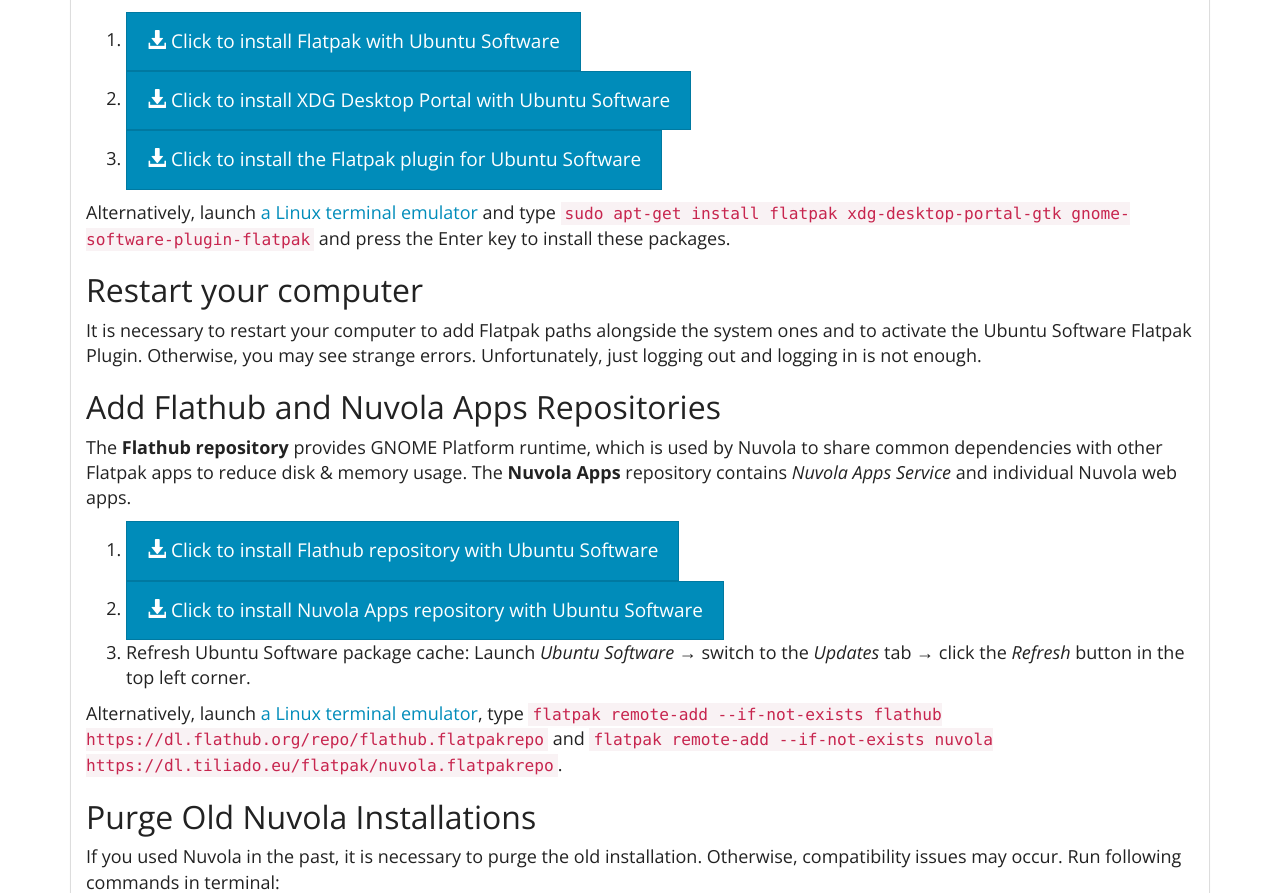
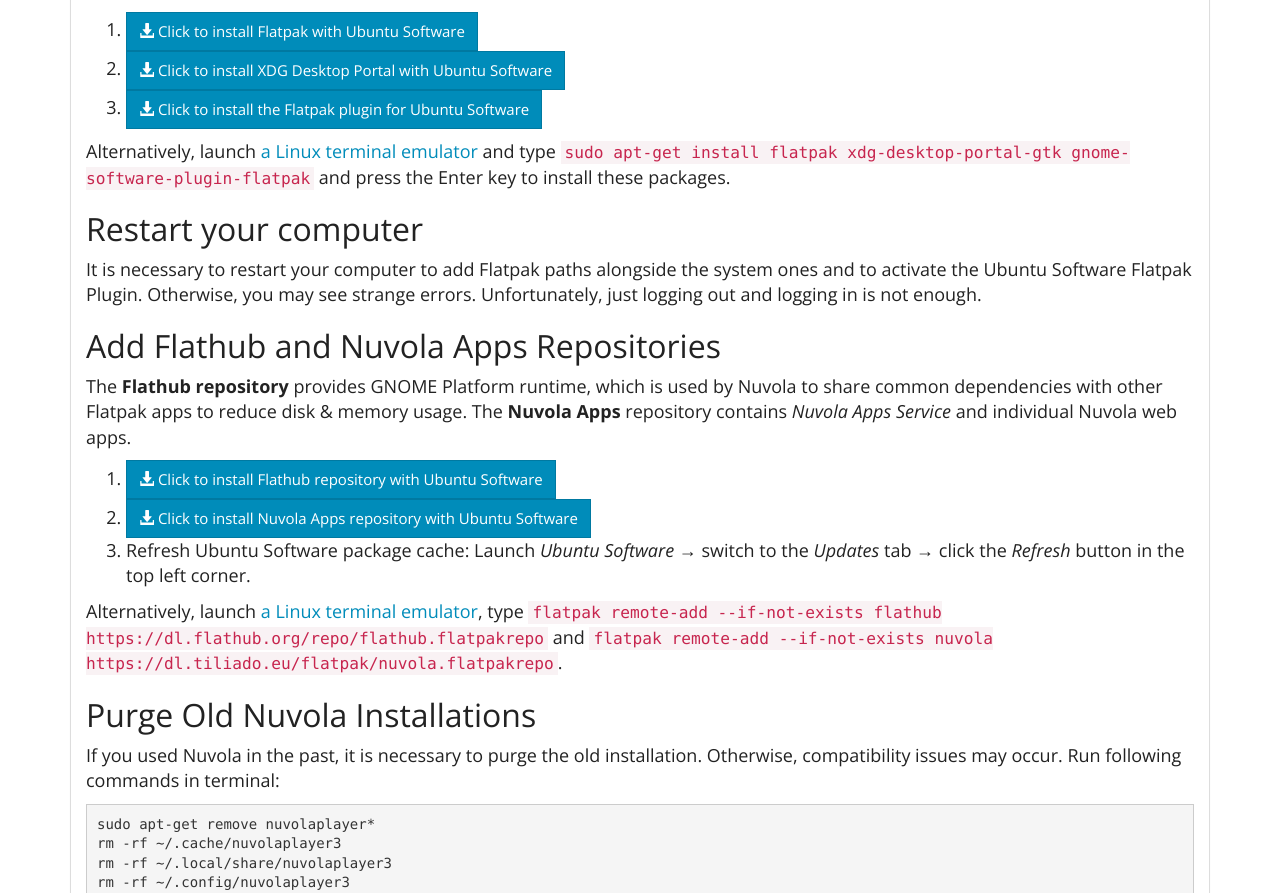
Before and after one commit to tiliado/nuvola.tiliado.eu, a Python web app: template templates/nuvola_ubuntu_artful.html in a window 1280 px wide. Shown: the part 330-1223 px from the top of the page. Run offline with Jinja, Linux system fonts and the light colour scheme; the template is opened without the code that fills it, so the values that code supplies are empty.

Commit message:
artful: use normal-size buttons
Signed-off-by: Jiří Janoušek <janousek.jiri@gmail.com>

```diff
--- a/templates/nuvola_ubuntu_artful.html
+++ b/templates/nuvola_ubuntu_artful.html
@@ -12,19 +12,19 @@
   </p>
   <ol>
     <li>
-      <a class="btn btn-primary btn-lg" href="apt:flatpak">
+      <a class="btn btn-primary" href="apt:flatpak">
         <span class="glyphicon glyphicon-download-alt" aria-hidden="true"></span>
         Click to install Flatpak with Ubuntu Software
       </a>
     </li>
     <li>
-      <a class="btn btn-primary btn-lg" href="apt:xdg-desktop-portal-gtk">
+      <a class="btn btn-primary" href="apt:xdg-desktop-portal-gtk">
         <span class="glyphicon glyphicon-download-alt" aria-hidden="true"></span>
         Click to install XDG Desktop Portal with Ubuntu Software
       </a>
     </li>
     <li>
-      <a class="btn btn-primary btn-lg" href="apt:gnome-software-plugin-flatpak">
+      <a class="btn btn-primary" href="apt:gnome-software-plugin-flatpak">
         <span class="glyphicon glyphicon-download-alt" aria-hidden="true"></span>
         Click to install the Flatpak plugin for Ubuntu Software
       </a>
@@ -51,13 +51,13 @@
   </p>
   <ol>
     <li>
-      <a class="btn btn-primary btn-lg" href="https://dl.flathub.org/repo/flathub.flatpakrepo">
+      <a class="btn btn-primary" href="https://dl.flathub.org/repo/flathub.flatpakrepo">
         <span class="glyphicon glyphicon-download-alt" aria-hidden="true"></span>
         Click to install Flathub repository with Ubuntu Software
       </a>
     </li>
     <li>
-      <a class="btn btn-primary btn-lg" href="https://dl.tiliado.eu/flatpak/nuvola.flatpakrepo">
+      <a class="btn btn-primary" href="https://dl.tiliado.eu/flatpak/nuvola.flatpakrepo">
         <span class="glyphicon glyphicon-download-alt" aria-hidden="true"></span>
         Click to install Nuvola Apps repository with Ubuntu Software
       </a>
```
